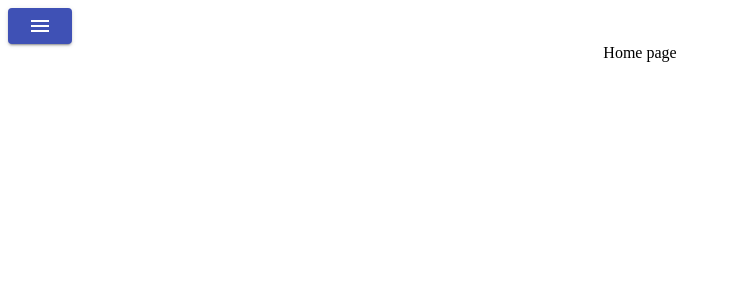
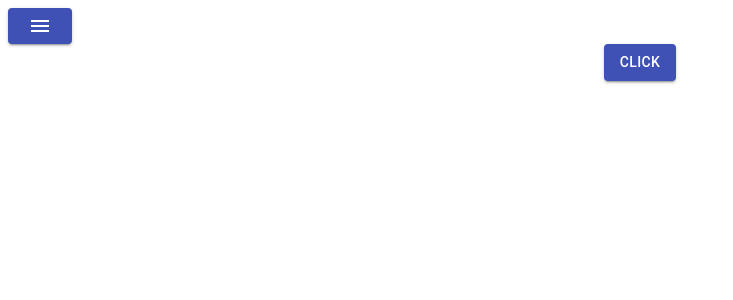
Before and after one commit to MikitaHalaburda/myblog, a React (Create React App) app: page / in a window 1280 px wide. Shown: the top 300 px of the page, without its empty margins (0-733 px from the left). Built offline with nearby package versions, Linux system fonts and the light colour scheme.

Commit message:
[3] created shared components folder and add to it button folder

```diff
--- a/src/resources/components/Home/index.js
+++ b/src/resources/components/Home/index.js
@@ -1,5 +1,10 @@
 import React from "react";
+import { BaseButton } from "../../shared-components/Buttons";
 
-const HomeComponent = () => <div>Home page</div>;
+const HomeComponent = () => (
+  <div>
+    <BaseButton onClick={() => console.log("click")} text="Click" />
+  </div>
+);
 
 export default HomeComponent;
--- a/src/resources/components/NavigationMenu/index.js
+++ b/src/resources/components/NavigationMenu/index.js
@@ -1,8 +1,8 @@
 import React from "react";
 
 import MenuOutlinedIcon from "@material-ui/icons/MenuOutlined";
-import Button from "@material-ui/core/Button";
 import Menu from "@material-ui/core/Menu";
+import { BaseButton } from "../../shared-components/Buttons";
 
 /*
     TODO:
@@ -16,9 +16,7 @@ const NavigationMenuComponent = ({
   renderMenuItem
 }) => (
   <nav>
-    <Button onClick={toggleMenu} variant="contained" color="primary">
-      <MenuOutlinedIcon />
-    </Button>
+    <BaseButton onClick={toggleMenu} text={<MenuOutlinedIcon />} />
     <Menu
       anchorEl={anchorEl}
       open={Boolean(anchorEl)}
--- /dev/null
+++ b/src/resources/shared-components/Buttons/index.js
@@ -0,0 +1,14 @@
+import React from "react";
+import styled from "styled-components";
+
+import Button from "@material-ui/core/Button";
+
+const CustomButton = styled(Button)``;
+
+const BaseButton = ({ text, ...rest }) => (
+  <CustomButton {...rest} variant="contained" color="primary">
+    {text}
+  </CustomButton>
+);
+
+export { BaseButton };
```
